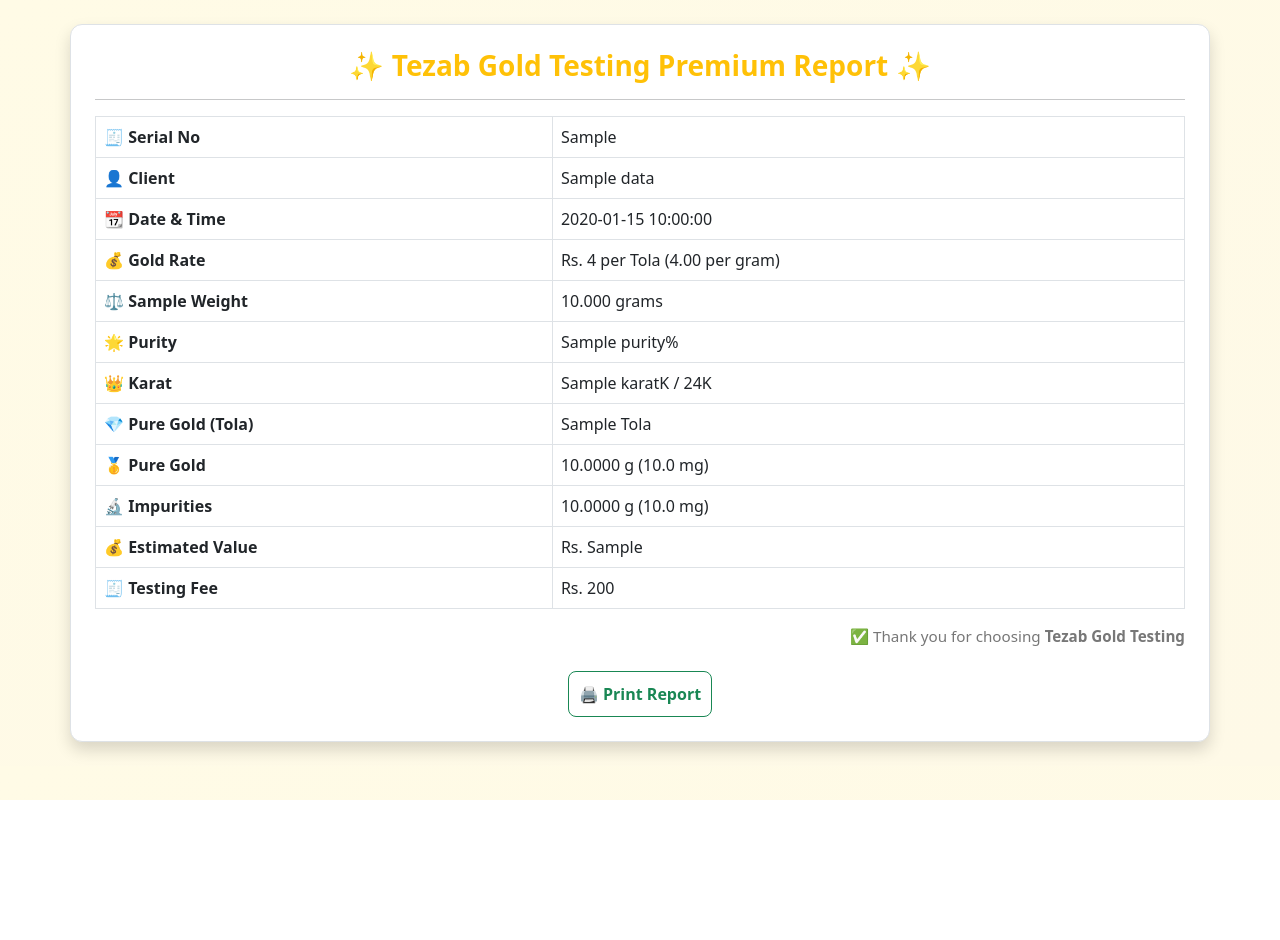
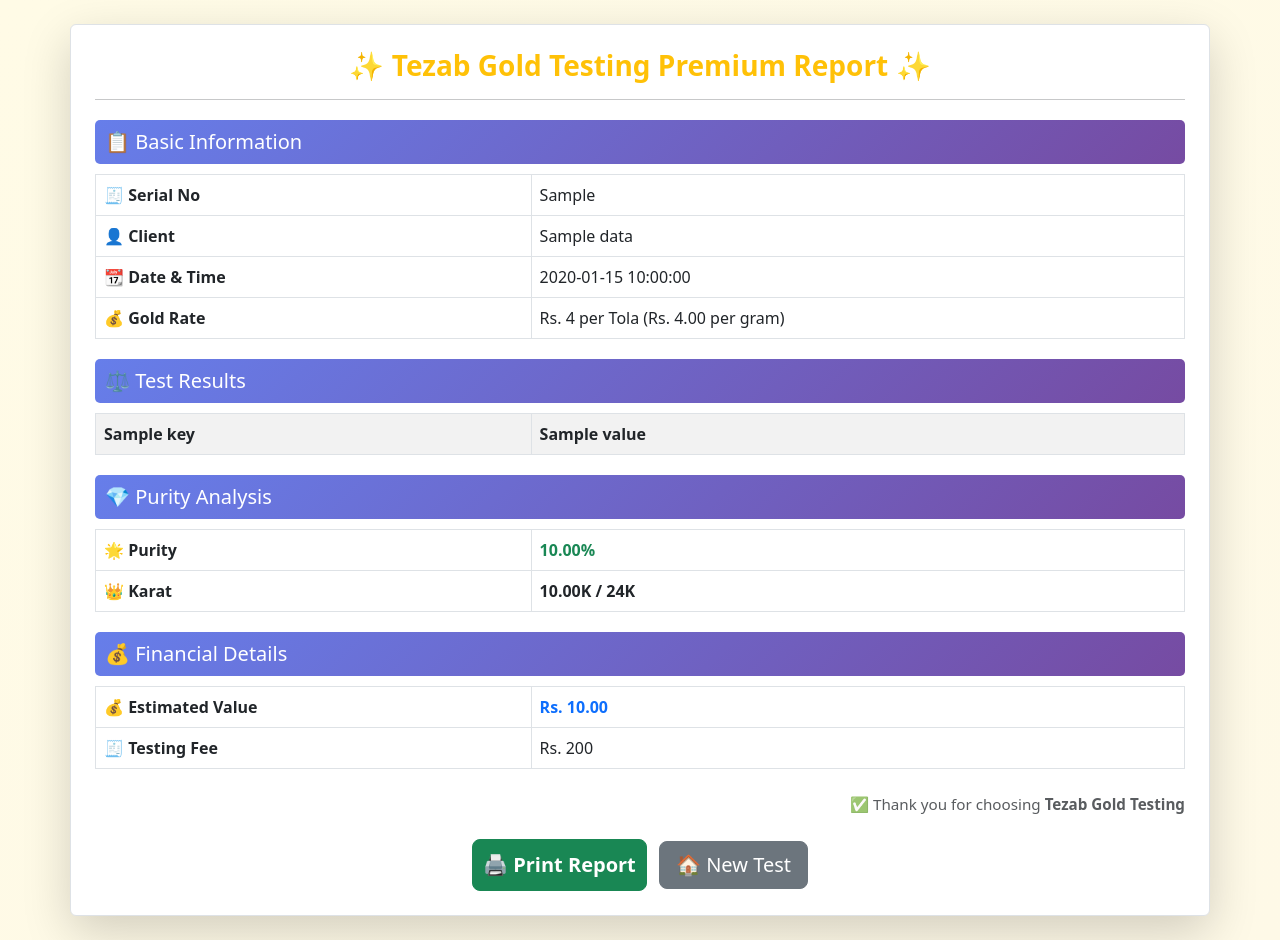
Before and after one commit to mjhanzaibmemon/Gold-TEsting-App, a FastAPI app: template templates/result.html in a window 1280 px wide. Before the commit the page ends 800 px from the top, so only its background shows below. Run offline with FastAPI, Linux system fonts and the light colour scheme; the template is opened without the code that fills it: most values are stand-ins (such as "Sample title", 1, 10 or a date in 2020).

Commit message:
Enhance result.html layout and print functionality
Updated the HTML structure and styles for better presentation and added new features for printing and navigation.

```diff
--- a/templates/result.html
+++ b/templates/result.html
@@ -4,36 +4,78 @@
     <title>Tezab Gold Report</title>
     <link rel="stylesheet" href="/static/style.css">
     <link href="https://cdn.jsdelivr.net/npm/bootstrap@5.3.0/dist/css/bootstrap.min.css" rel="stylesheet">
+    <style>
+        @media print {
+            .no-print { display: none; }
+        }
+        .section-header {
+            background: linear-gradient(135deg, #667eea 0%, #764ba2 100%);
+            color: white;
+            padding: 10px;
+            border-radius: 5px;
+            margin-top: 20px;
+            margin-bottom: 10px;
+        }
+        .ratti-highlight {
+            background-color: #fff3cd;
+            font-weight: bold;
+            color: #856404;
+        }
+    </style>
     <script>
         function printPage() {
             window.print();
         }
     </script>
 </head>
-<body class="p-4 bg-white">
-    <div class="container border p-4 shadow">
+<body class="p-4 bg-light">
+    <div class="container bg-white border p-4 shadow-lg rounded">
         <h3 class="text-center text-warning fw-bold">✨ Tezab Gold Testing Premium Report ✨</h3>
         <hr>
 
+        <!-- Basic Information -->
+        <h5 class="section-header">📋 Basic Information</h5>
         <table class="table table-bordered">
-            <tr><th>🧾 Serial No</th><td>{{ data.serial_no }}</td></tr>
+            <tr><th width="40%">🧾 Serial No</th><td>{{ data.serial_no }}</td></tr>
             <tr><th>👤 Client</th><td>{{ data.client_name }}</td></tr>
             <tr><th>📆 Date & Time</th><td>{{ data.date_time }}</td></tr>
-            <tr><th>💰 Gold Rate</th><td>Rs. {{ data.gold_rate_tola }} per Tola ({{ '%.2f' % data.gold_rate_gram }} per gram)</td></tr>
-            <tr><th>⚖️ Sample Weight</th><td>{{ '%.3f' % data.weight_air }} grams</td></tr>
-            <tr><th>🌟 Purity</th><td>{{ data.purity }}%</td></tr>
-            <tr><th>👑 Karat</th><td>{{ data.karat }}K / 24K</td></tr>
-            <tr><th>💎 Pure Gold (Tola)</th><td>{{ pure_gold_tola }} Tola</td></tr>
-            <tr><th>🥇 Pure Gold</th><td>{{ '%.4f' % data.pure_gold }} g ({{ '%.1f' % (data.pure_gold * 1000) }} mg)</td></tr>
-            <tr><th>🔬 Impurities</th><td>{{ '%.4f' % data.impurities }} g ({{ '%.1f' % (data.impurities * 1000) }} mg)</td></tr>
-            <tr><th>💰 Estimated Value</th><td>Rs. {{ data.estimated_value }}</td></tr>
+            <tr><th>💰 Gold Rate</th><td>Rs. {{ '{:,.0f}'.format(data.gold_rate_tola) }} per Tola (Rs. {{ '%.2f' % data.gold_rate_gram }} per gram)</td></tr>
+        </table>
+
+        <!-- Test Results -->
+        <h5 class="section-header">⚖️ Test Results</h5>
+        <table class="table table-bordered table-striped">
+            {% for key, value in extra_data.items() %}
+            <tr {% if 'Ratti Difference' in key %}class="ratti-highlight"{% endif %}>
+                <th width="40%">{{ key }}</th>
+                <td><strong>{{ value }}</strong></td>
+            </tr>
+            {% endfor %}
+        </table>
+
+        <!-- Purity -->
+        <h5 class="section-header">💎 Purity Analysis</h5>
+        <table class="table table-bordered">
+            <tr><th width="40%">🌟 Purity</th><td class="fw-bold text-success">{{ '%.2f' % data.purity }}%</td></tr>
+            <tr><th>👑 Karat</th><td class="fw-bold">{{ '%.2f' % data.karat }}K / 24K</td></tr>
+        </table>
+
+        <!-- Financial -->
+        <h5 class="section-header">💰 Financial Details</h5>
+        <table class="table table-bordered">
+            <tr><th width="40%">💰 Estimated Value</th><td class="fw-bold text-primary">Rs. {{ '{:,.2f}'.format(data.estimated_value) }}</td></tr>
             <tr><th>🧾 Testing Fee</th><td>Rs. 200</td></tr>
         </table>
 
-        <p class="text-end mt-3">✅ Thank you for choosing <b>Tezab Gold Testing</b></p>
+        <p class="text-end mt-4 text-muted">✅ Thank you for choosing <b>Tezab Gold Testing</b></p>
 
-        <div class="text-center mt-4">
-            <button onclick="printPage()" class="btn btn-outline-success">🖨️ Print Report</button>
+        <div class="text-center mt-4 no-print">
+            <button onclick="printPage()" class="btn btn-success btn-lg">
+                🖨️ Print Report
+            </button>
+            <a href="/" class="btn btn-secondary btn-lg ms-2">
+                🏠 New Test
+            </a>
         </div>
     </div>
 </body>
```
